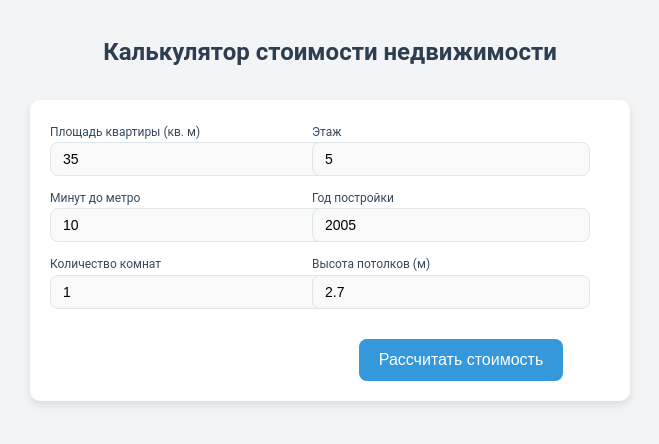
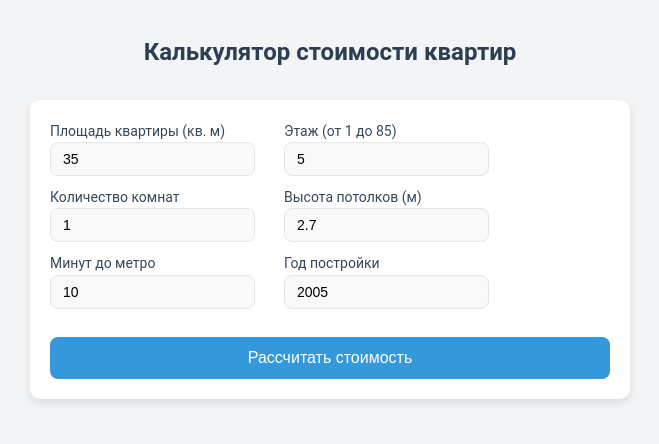
Before and after one commit to abeliksv/flask-01-10-2024, a Flask app: page / in a window 1280 px wide. Shown: the top 444 px of the page, without its empty margins (310-969 px from the left). Run offline with Flask 3, Linux system fonts and the light colour scheme.

Commit message:
измениль дизайн полей ввода

```diff
--- a/app.py
+++ b/app.py
@@ -31,8 +31,8 @@ def index():
             ceiling_height = float(request.form.get("ceiling_height", 2.7))
 
             # Проверяем, что значения корректны
-            if total_area <= 0 or total_area > 320:
-                errors.append("Площадь должна быть положительным числом, не более 320 м.кв.")
+            if total_area < 9 or total_area > 320:
+                errors.append("Площадь должна быть положительным числом от 9 до 320 м.кв.")
             if floor <= 0 or floor > 85:
                 errors.append("Этаж должен быть положительным числом, не более 85.")
             if min_to_metro < 0 or min_to_metro > 30:
@@ -40,7 +40,7 @@ def index():
             if construction_year < 1800 or construction_year > 2030:
                 errors.append("Год постройки должен быть между 1800 и 2030 годом.")
             if number_of_rooms <= 0 or number_of_rooms > 3:
-                errors.append("Количество комнат должно быть положительным числом, не более 3.")
+                errors.append("Количество комнат должно быть положительным числом, не более 3 (ограничение модели).")
             if ceiling_height < 2.3 or ceiling_height > 6:
                 errors.append("Высота потолков должна быть в интервале от 2.30 до 6.0")
 
--- a/templates/index.html
+++ b/templates/index.html
@@ -34,17 +34,17 @@
         }
 
         form div {
-            width: 100%; /* Ширина 100% для мобильных */
+            width: 90%; /* Ширина 90% для мобильных */
         }
 
         form label {
-            font-size: 12px;
+            font-size: 14px;
             margin-bottom: 6px;
             color: #34495e;
         }
 
         form input[type="text"], form input[type="number"] {
-            width: 100%;
+            width: 80%;
             padding: 8px 12px;
             border: 1px solid #dfe6e9;
             border-radius: 8px;
@@ -68,7 +68,7 @@
             cursor: pointer;
             font-size: 16px;
             transition: background-color 0.3s ease;
-            margin-top: 20px;
+            margin-top: 18px;
             width: 100%; /* Ширина 100% для кнопки */
         }
 
@@ -78,15 +78,9 @@
 
         p {
             text-align: center;
-            font-size: 15px;
+            font-size: 18px;
             color: #34495e;
             margin-top: 15px;
-        }
-
-        .error-message {
-            color: red;
-            font-size: 14px;
-            margin-top: 10px;
         }
 
         /* Медиа-запросы для больших экранов */
@@ -97,20 +91,19 @@
             }
 
             form div {
-                width: 45%; /* Уменьшаем ширину на больших экранах */
+                width: 40%; /* Уменьшаем ширину на больших экранах */
             }
 
             form input[type="submit"] {
-                width: auto; /* Кнопка не занимает всю ширину */
-                margin-left: auto; /* Центрируем кнопку */
-                margin-right: auto;
+                width: 100%; /* Кнопка не занимает всю ширину */
+
             }
         }
     </style>
 </head>
 <body>
 
-<h1>Калькулятор стоимости недвижимости</h1>
+<h1>Калькулятор стоимости квартир</h1>
 
 <form name="propertyForm" method="post">
     <div>
@@ -118,8 +111,16 @@
         <input type="text" name="total_area" value="{{ total_area }}" required>
     </div>
     <div>
-        <label>Этаж</label>
+        <label>Этаж (от 1 до 85)</label>
         <input type="text" name="floor" value="{{ floor }}" required>
+    </div>
+    <div>
+        <label>Количество комнат</label>
+        <input type="text" name="number_of_rooms" value="{{ number_of_rooms }}" required>
+    </div>
+    <div>
+        <label>Высота потолков (м)</label>
+        <input type="text" name="ceiling_height" value="{{ ceiling_height }}" required>
     </div>
     <div>
         <label>Минут до метро</label>
@@ -129,15 +130,8 @@
         <label>Год постройки</label>
         <input type="text" name="construction_year" value="{{ construction_year }}" required>
     </div>
-    <div>
-        <label>Количество комнат</label>
-        <input type="text" name="number_of_rooms" value="{{ number_of_rooms }}" required>
-    </div>
-    <div>
-        <label>Высота потолков (м)</label>
-        <input type="text" name="ceiling_height" value="{{ ceiling_height }}" required>
-    </div>
-    <div id="errorMessages" class="error-message"></div>
+
+
     <input type="submit" value="Рассчитать стоимость">
 </form>
 
```
